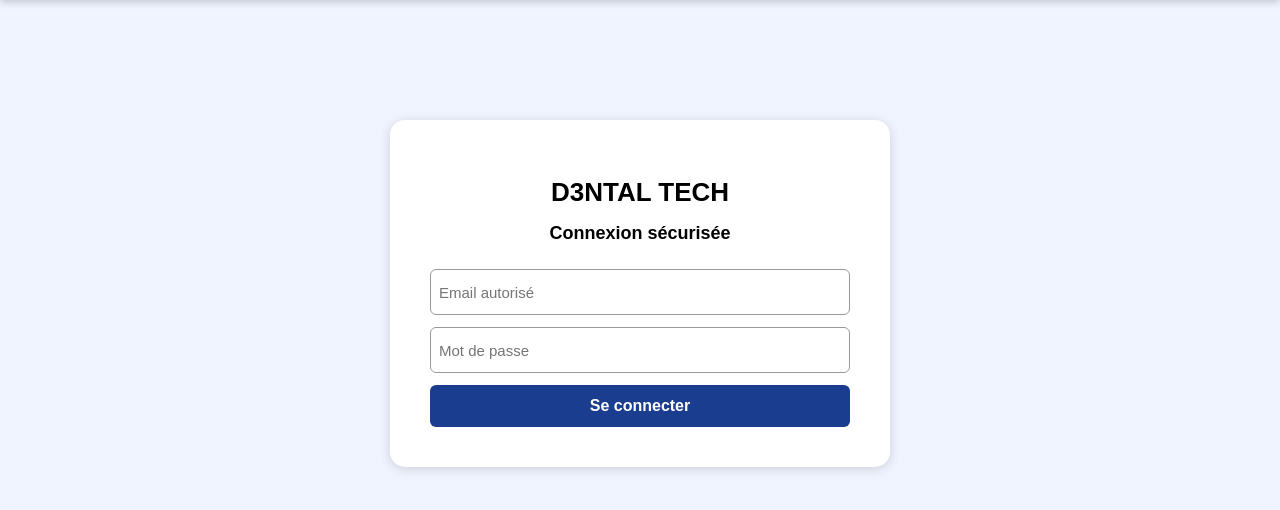
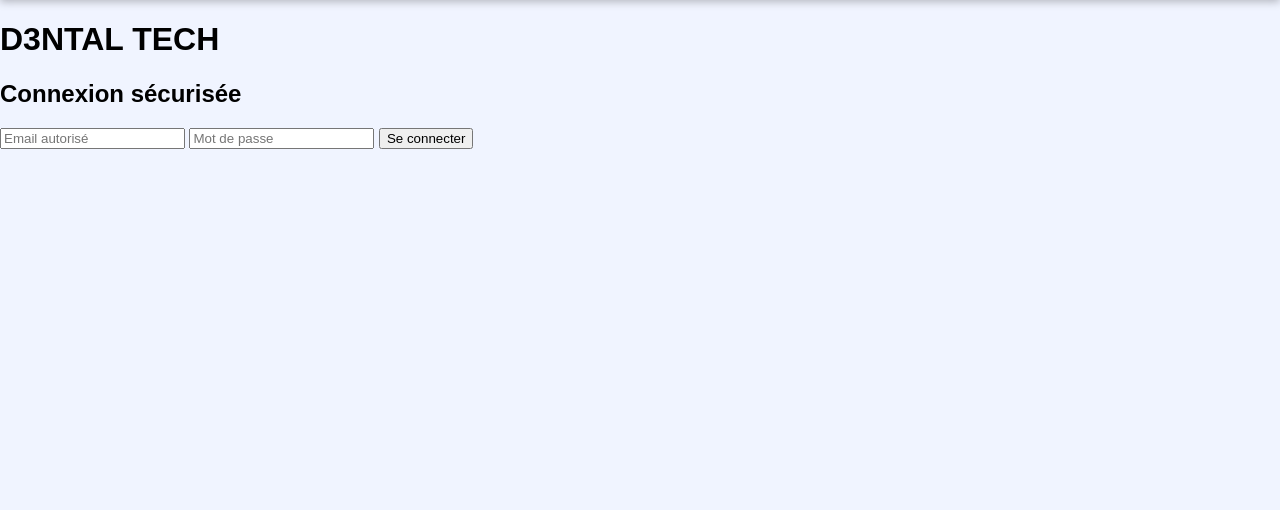
Before and after one commit to Airmac101/d3ntal-tech-calendrier, a Flask app: page / in a window 1280 px wide. Shown: the part 60-570 px from the top of the page. Run offline with Flask 3, Linux system fonts and the light colour scheme.

Commit message:
Update style_v2.css

```diff
--- a/static/style_v2.css
+++ b/static/style_v2.css
@@ -233,101 +183,20 @@ html, body {
 }
 
 .week-none {
-    color: #777777;
+    color: #777;
     font-style: italic;
 }
 
-.week-event {
-    font-size: 14px;
-    color: #000000;
-}
+/* Priorités */
+.priority { font-weight: bold; }
 
-/* PRIORITÉS */
-.priority {
-    font-weight: bold;
-}
-
-.priority-urgent {
-    color: red;
-}
-
-.priority-important {
-    color: orange;
-}
-
-.priority-critique {
-    color: green;
-}
-
-.priority-normal {
-    color: black;
-}
+.priority-urgent { color: red; }
+.priority-important { color: orange; }
+.priority-critique { color: green; }
+.priority-normal { color: black; }
 
 /* ===========================
-   LOGIN
-=========================== */
-.login-wrapper {
-    margin-top: 120px;
-    width: 100%;
-    display: flex;
-    justify-content: center;
-}
-
-.login-box {
-    width: 420px;
-    background: #ffffff;
-    padding: 40px;
-    border-radius: 15px;
-    text-align: center;
-    box-shadow: 0 2px 12px rgba(0,0,0,0.15);
-}
-
-.login-box h1 {
-    margin-bottom: 5px;
-    font-size: 26px;
-}
-
-.login-box h2 {
-    font-size: 18px;
-    margin-bottom: 25px;
-}
-
-.login-box form {
-    display: flex;
-    flex-direction: column;
-    gap: 12px;
-}
-
-.login-box input {
-    height: 42px;
-    border-radius: 6px;
-    border: 1px solid #999999;
-    padding-left: 8px;
-    font-size: 15px;
-}
-
-.login-box button {
-    background: #1a3d8f;
-    color: #ffffff;
-    border: none;
-    padding: 12px;
-    border-radius: 6px;
-    font-weight: bold;
-    cursor: pointer;
-    font-size: 16px;
-}
-
-.error {
-    margin-top: 10px;
-    background: #ffd6d6;
-    color: #b00020;
-    padding: 8px;
-    border-radius: 6px;
-    font-size: 14px;
-}
-
-/* ===========================
-   MODALE AJOUT / EDIT
+   MODALE
 =========================== */
 .modal-overlay {
     position: fixed;
```
Also changed, not shown: other parts of static/style_v2.css (+35 -100 lines).
